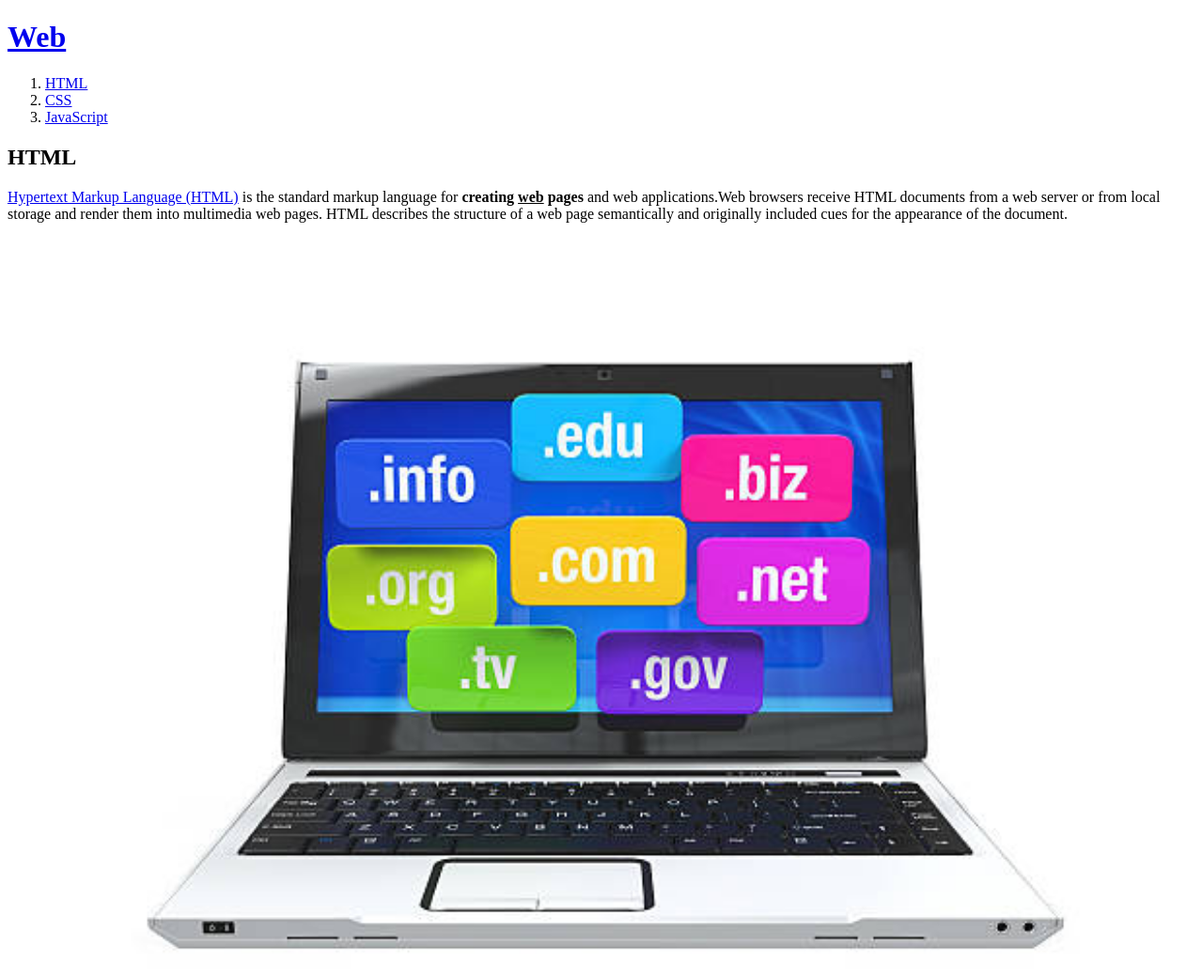
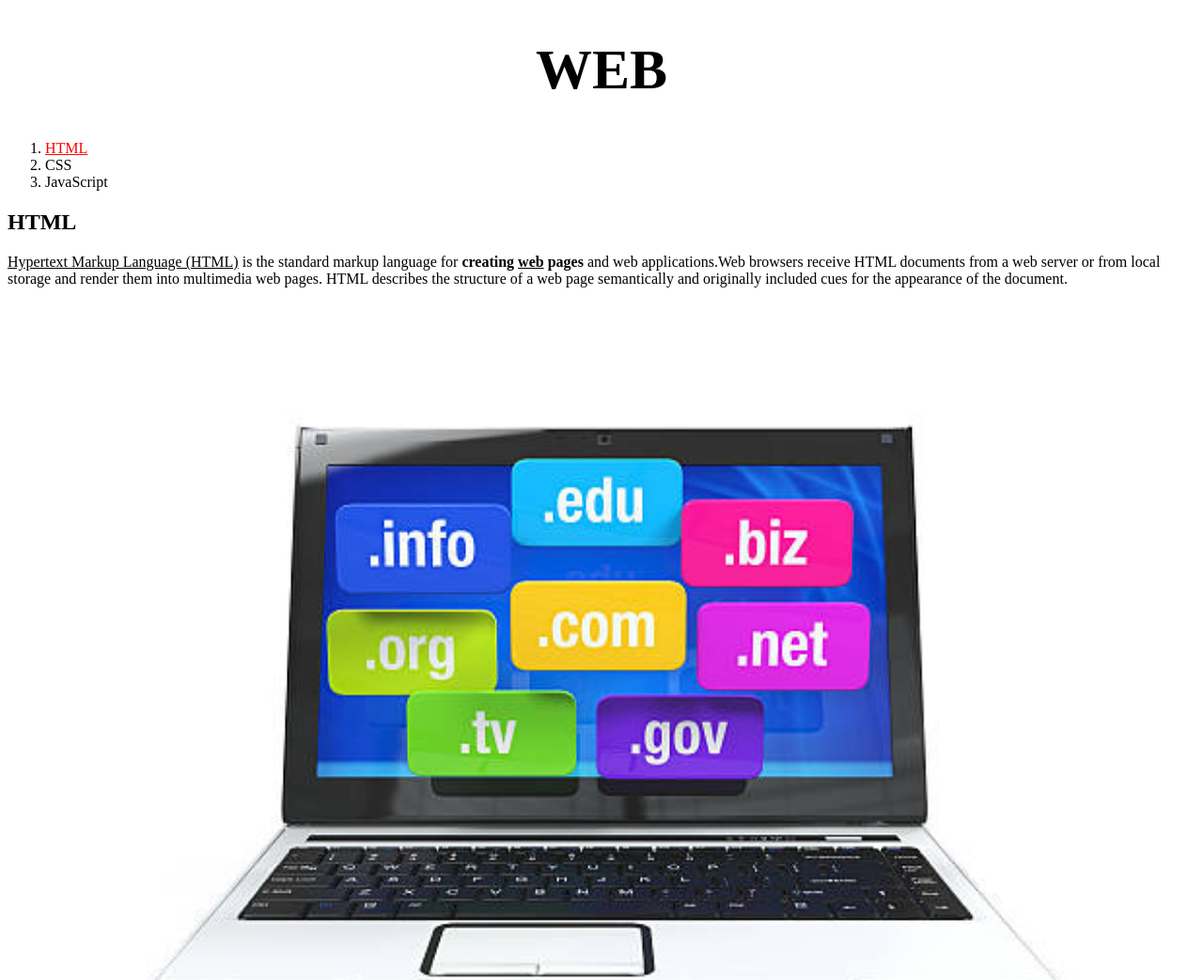
Before and after one commit to dduribbang/web1, a plain HTML site: page 1.html in a window 1280 px wide. Shown: the top 1043 px of the page at 94% size. Drawn offline with Linux system fonts and the light colour scheme.

Commit message:
Add files via upload

```diff
--- a/1.html
+++ b/1.html
@@ -3,16 +3,23 @@
 <head>
 <title>WEB1 - HTML</title>
 <meta charset="utf-8">
+<style>
+    a {
+        color:black;
+        text-decoration: none;
+    }
+    h1 {text-align: center;font-weight: bold;font-size: 60px;}
+    </style>
 </head>
 <body>
-    <h1><a href="index.html">Web</a></h1>
+    <h1><a href="index.html">WEB</a></h1>
 <ol>
-    <li><a href="1.html">HTML</a></li>
+    <li><a href="1.html"style="color:red;text-decoration:underline">HTML</a></li>
     <li><a href="2.html">CSS</a></li>
     <li><a href="3.html">JavaScript</a></li>
 </ol>
 <h2>HTML</h2>
-<p><a href="https://www.w3.org/TR/html5/" target="_blank" title="htm15 specification">Hypertext Markup Language (HTML)</a> is the standard markup language for <strong>creating <u>web</u> pages</strong> and web applications.Web browsers receive HTML documents from a web server or from local storage and render them into multimedia web pages. HTML describes the structure of a web page semantically and originally included cues for the appearance of the document.
+<p><a href="https://www.w3.org/TR/html5/" target="_blank" title="htm15 specification"style="text-decoration:underline">Hypertext Markup Language (HTML)</a> is the standard markup language for <strong>creating <u>web</u> pages</strong> and web applications.Web browsers receive HTML documents from a web server or from local storage and render them into multimedia web pages. HTML describes the structure of a web page semantically and originally included cues for the appearance of the document.
 <img src="노트북사진.jpg"width="100%">
 </p><p style="margin-top:45px;">HTML elements are the building blocks of HTML pages. With HTML constructs, images and other objects, such as interactive forms, may be embedded into the rendered page. It provides a means to create structured documents by denoting structural semantics for text such as headings, paragraphs, lists, links, quotes and other items. HTML elements are delineated by tags, written using angle brackets.
 </p>
```
Also changed, not shown: 2.html (+9 -2 lines), 3.html (+9 -2 lines), index.html (+19 -1 lines).
